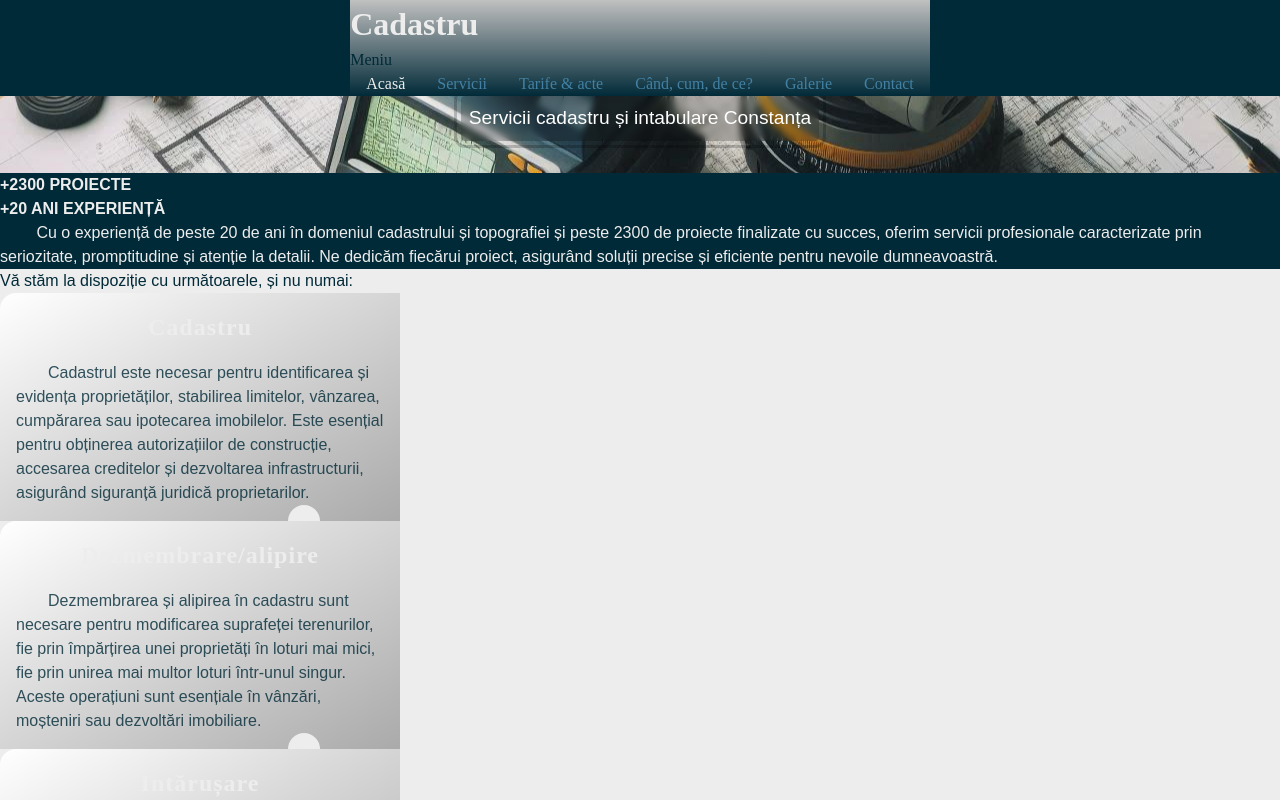
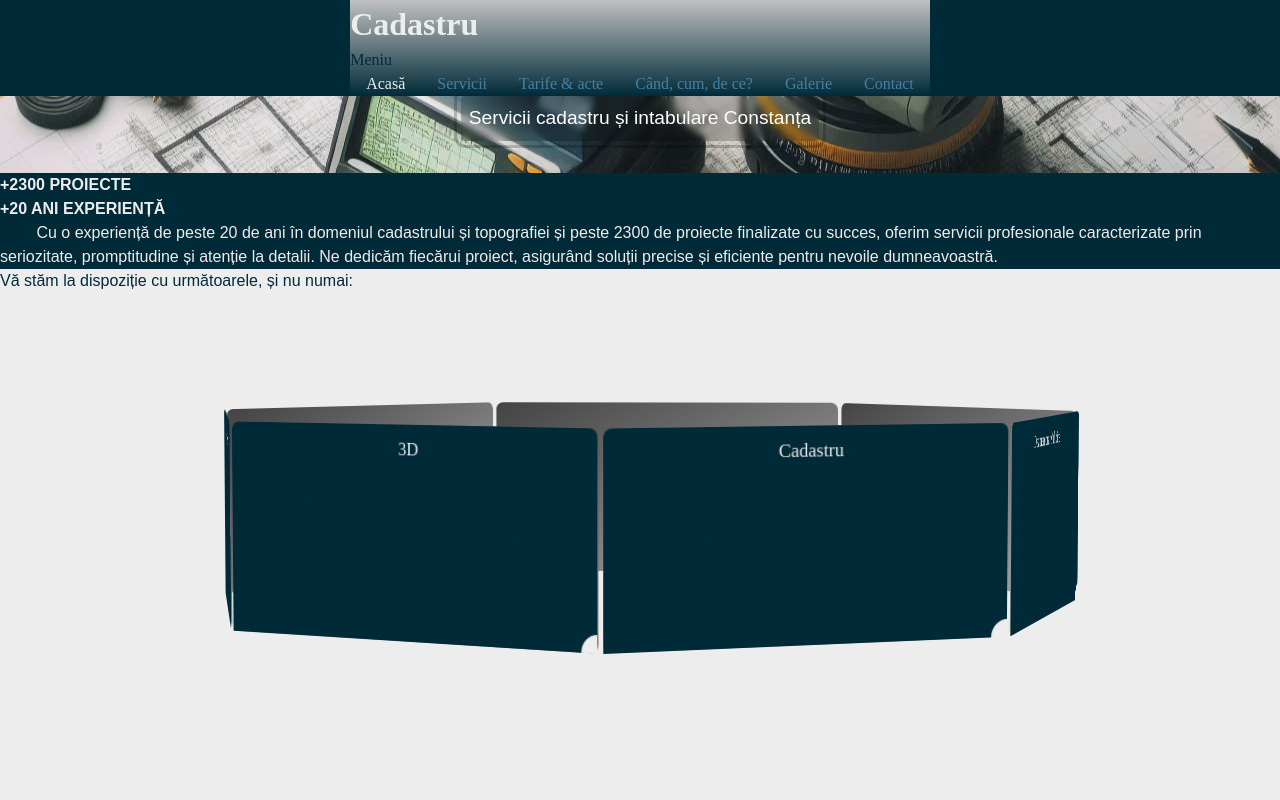
Before and after one commit to MocanuAlinD/cadastrumad, a Next.js app: page / in a window 1280 px wide. Shown: the top 800 px of the page. Built offline with nearby package versions, Linux system fonts and the light colour scheme; a web font is replaced by a local one.

Commit message:
Menu 3D created

```diff
--- a/src/app/(meniu)/intrebari/page.tsx
+++ b/src/app/(meniu)/intrebari/page.tsx
@@ -4,7 +4,6 @@ import Menu3D from '@/components/Menu3D'
 const Intrebari = () => {
   return (
     <div className='w-full mt-12 mb-36 overflow-hidden'>
-    {/* <div className='w-full mt-12 mb-36'> */}
       <Menu3D />
     </div>
   )
--- a/src/app/page.tsx
+++ b/src/app/page.tsx
@@ -3,6 +3,7 @@
 import Card from "@/components/Card";
 import cx from "clsx";
 import { cardsContents } from "@/lib/cardsContents";
+import Menu3D from "@/components/Menu3D";
 import styles from "./mainpage.module.css";
 
 export default function Home() {
@@ -50,6 +51,8 @@ export default function Home() {
             >
               Vă stăm la dispoziție cu următoarele, și nu numai:
             </h4>
+            <Menu3D />
+
             <div className="flex flex-wrap justify-center pb-12">
               {cardsContents.map((i, index) => (
                 <Card key={index} title={i.title} content={i.content} />
--- a/src/components/Menu3D/index.tsx
+++ b/src/components/Menu3D/index.tsx
@@ -75,7 +75,7 @@ const Menu3D = ({
         ];
 
   const objectLength = _obj.length;
-  const _inclineAngle = inclineAngle ? inclineAngle + "deg" : "-5deg";
+  const _inclineAngle = inclineAngle ? inclineAngle + "deg" : "-3.5deg";
   const _rotationSpeed = rotationSpeed ? rotationSpeed + "s" : "100s";
   const rotateAngle = +(360 / objectLength).toFixed(2);
   const imageWidth = +(pageWidth / 0.965 * Math.sin(Math.PI / objectLength)).toFixed(2);
--- a/src/components/Menu3D/menu3d.module.css
+++ b/src/components/Menu3D/menu3d.module.css
@@ -1,13 +1,11 @@
 .topContainer {
   --h: calc(var(--pageWidth) * 1rem);
   --perspective: 3000;
-  width: var(--h);
   width: 100%;
   height: calc(var(--h) / 2);
-  /* filter: drop-shadow(0px 50px 50px #00000044); */
   margin-inline: auto;
-  /* margin-block: 2rem; */
-  border: 1px solid red;
+  margin-bottom: 6rem;
+  overflow: hidden;
   .wrapper {
     position: relative;
     height: 100%;
@@ -26,24 +24,34 @@
         position: absolute;
         top: 50%;
         left: 50%;
-        transform: translate(-50%, -50%) rotateY(var(--i))
-          translateZ(calc(var(--translateZ) * 1.05rem));
+        transform: translate(-50%, -50%) rotateY(var(--i)) translateZ(calc(var(--translateZ) * 1.05rem));
         transform-style: preserve-3d;
         .cardContainer {
+          cursor: pointer;
           width: var(--imageWidth);
           height: fit-content;
           min-height: 12rem;
           padding: 0.5rem;
-          /* background-image: linear-gradient( to bottom right, #ffffff, #aaa ); */
           background: var(--foreground);
           color: var(--background);
-          border-radius: 0.5rem;
-          margin: 0.02rem;
-          /* backface-visibility: hidden; */
+          border-top-right-radius: 0.5rem;
+          border-top-left-radius: 0.5rem;
+          backface-visibility: hidden;
+          &::before {
+            --bRadius: 1rem;
+            content: "";
+            position: absolute;
+            height: var(--bRadius);
+            width: var(--bRadius);
+            right: 0%;
+            bottom: 0;
+            background-color: var(--background);
+            border-top-left-radius: var(--bRadius);
+            transition: all 0.35s ease-in-out 0.25s;
+          }
           & .title {
             font-size: clamp(0.8rem, 3vw, 1.1rem);
             font-family: var(--fontRose);
-            /* font-weight: 700; */
             color: var(--background);
             width: 100%;
             text-align: center;
@@ -57,8 +65,6 @@
         }
         .imageBackground {
           background: linear-gradient(to bottom right, #444, #aaa);
-          /* background: linear-gradient(to bottom right, black, var(--foreground)); */
-          /* background: var(--foregroundgray); */
           position: absolute;
           top: 0;
           left: 0;
@@ -79,11 +85,6 @@
   }
 }
 
-/* @media screen and (width > 468px) {
-  .topContainer {
-    --pageWidth: 20rem;
-  }
-} */
 
 /* Uncomment the block bellow if you want the animation to stop on hover */
 .wrapper .imagesContainer:has(.cardContainer:hover) {
```
